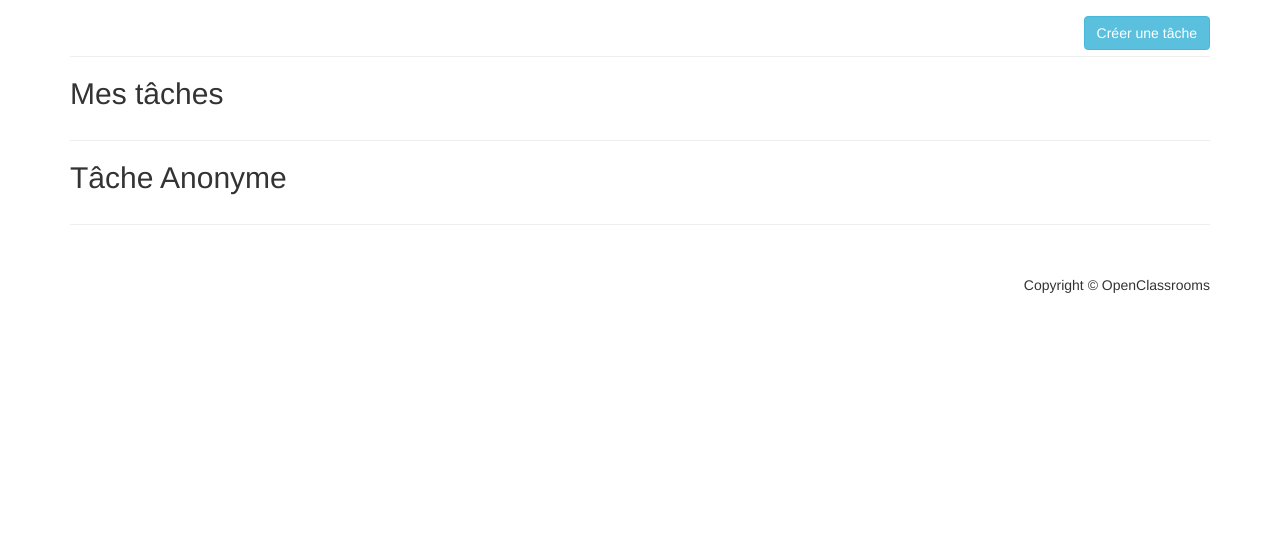
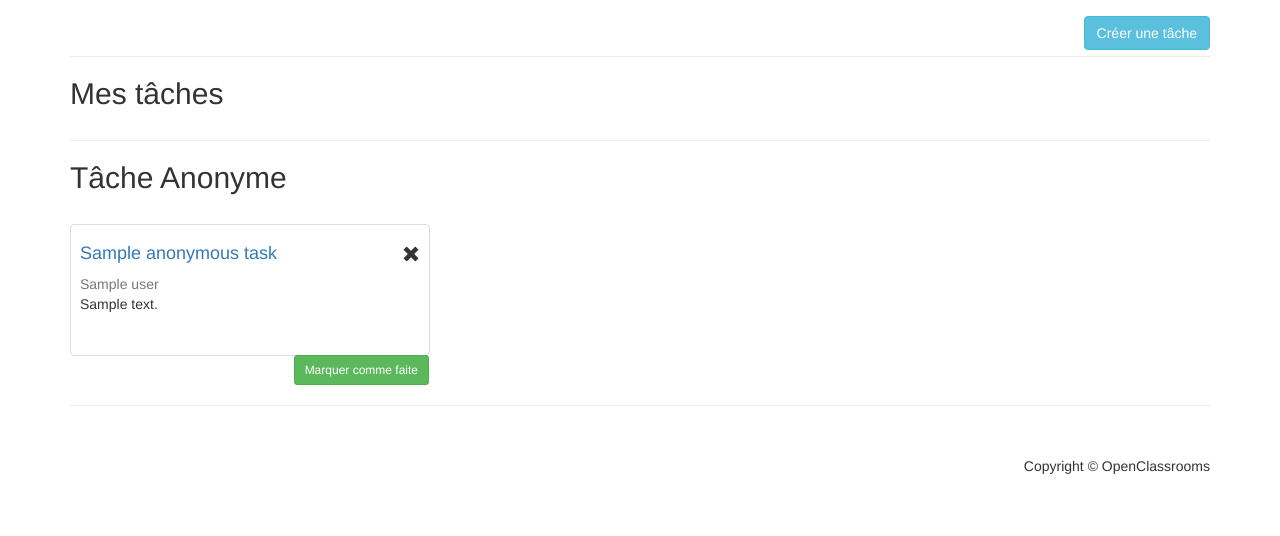
Before and after one commit to LeaVc11/P8_ToDo, a Symfony app: template templates/task/list.html.twig in a window 1280 px wide. Shown: the part 289-825 px from the top of the page. Before the commit the page ends 582 px from the top, so only its background shows below. Run offline with Twig, Linux system fonts and the light colour scheme; the template is opened without the code that fills it: most values are stand-ins (such as "Sample title", 1, 10 or a date in 2020); some libraries are stand-ins or nearby versions.

Commit message:
template task permission

```diff
--- a/templates/default/index.html.twig
+++ b/templates/default/index.html.twig
@@ -11,4 +11,5 @@
 {% block body %}
                     <a href="{{ path('task_create') }}" class="btn btn-success" role="button">Créer une nouvelle tâche</a>
 
+                    <a href="{{ path('task_list') }}" class="btn btn-info " role="button">Liste des tâches</a>
 {% endblock %}
--- a/templates/task/list.html.twig
+++ b/templates/task/list.html.twig
@@ -46,7 +46,7 @@
             {% endif %}
         {% else %}
             <div class="col-lg-12">
-                <div class="alert alert-warning" role="alert">
+                <div class="alert alert-info" role="alert">
                     <p>Il n'y a pas encore de tâche enregistrée.</p>
                 </div>
             </div>
@@ -54,10 +54,9 @@
     </div>
     <hr>
     <h2>Tâche Anonyme</h2>
-
     <div class="row">
-        {% for task in tasks %}
-            {% if task.user == app.user %}
+        {% for task in anonymous_tasks %}
+            {% if task.user %}
                 <div class="col-sm-4 col-lg-4 col-md-4 ">
                     <br>
                     <div class="thumbnail">
@@ -93,7 +92,7 @@
             {% endif %}
         {% else %}
             <div class="col-lg-12">
-                <div class="alert alert-warning" role="alert">
+                <div class="alert alert-info" role="alert">
                     <p>Il n'y a pas encore de tâche enregistrée.</p>
                 </div>
             </div>
```
